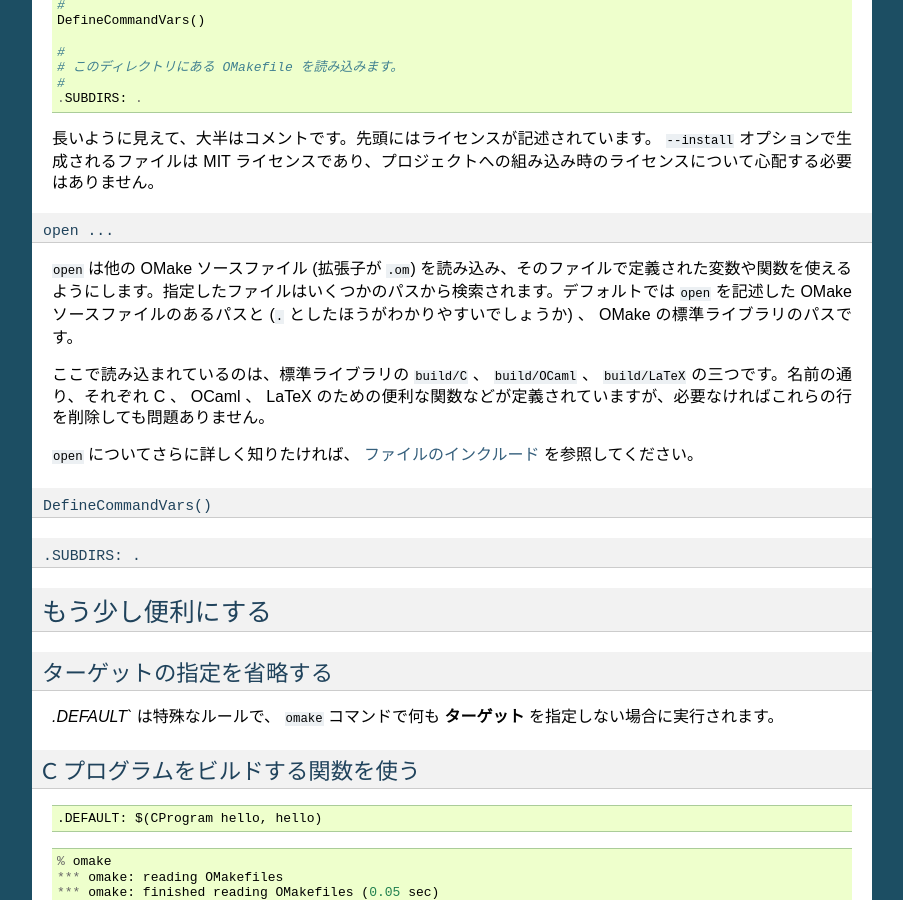
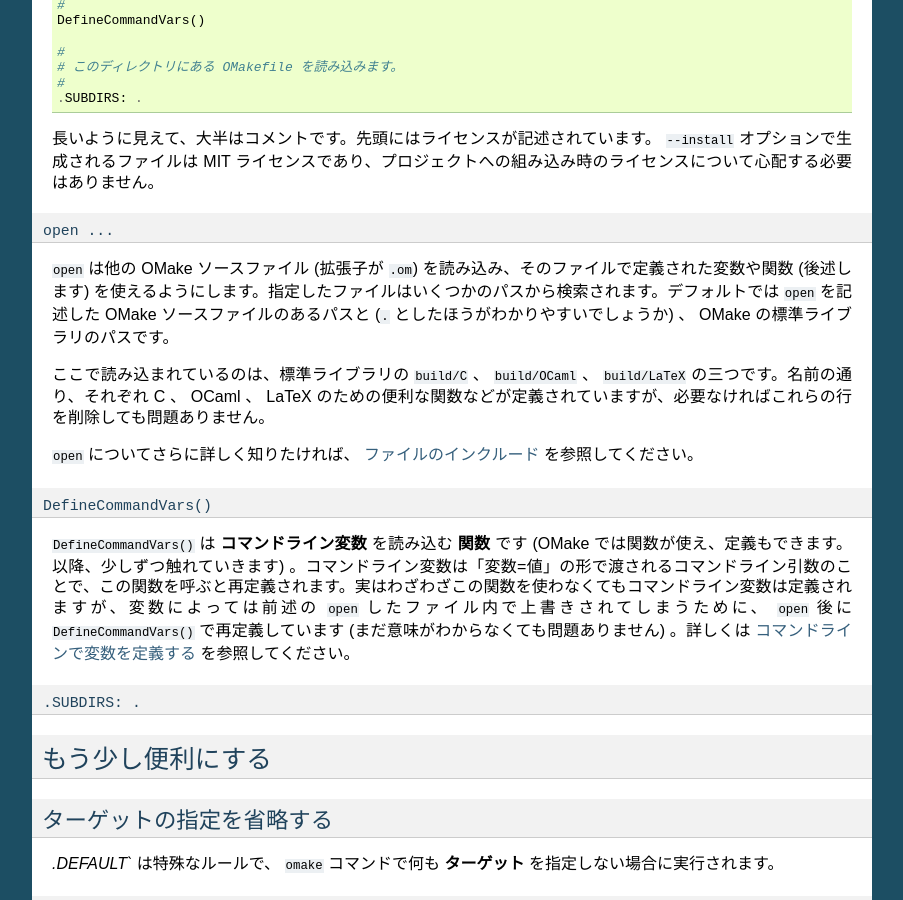
Before and after one commit to szktty/omakebook-jp, a Sphinx documentation site: the page built from source/first_step.rst, in a window 1280 px wide and 900 px high, scrolled down 5128 px. Shown: the whole window, without its empty margins (198-1101 px from the left). Built offline with Sphinx 7.4.7, drawn with Linux system fonts in a browser that asks for light colours.

Commit message:
DefineCommandVars() について記述

```diff
--- a/source/first_step.rst
+++ b/source/first_step.rst
@@ -271,17 +271,20 @@ OMake を実行してみる
 ``open ...``
 ^^^^^^^^^^^^
 
-``open`` は他の OMake ソースファイル (拡張子が ``.om``) を読み込み、そのファイルで定義された変数や関数を使えるようにします。指定したファイルはいくつかのパスから検索されます。デフォルトでは ``open`` を記述した OMake ソースファイルのあるパスと (``.`` としたほうがわかりやすいでしょうか) 、 OMake の標準ライブラリのパスです。
+``open`` は他の OMake ソースファイル (拡張子が ``.om``) を読み込み、そのファイルで定義された変数や関数 (後述します) を使えるようにします。指定したファイルはいくつかのパスから検索されます。デフォルトでは ``open`` を記述した OMake ソースファイルのあるパスと (``.`` としたほうがわかりやすいでしょうか) 、 OMake の標準ライブラリのパスです。
 
 ここで読み込まれているのは、標準ライブラリの ``build/C`` 、 ``build/OCaml`` 、 ``build/LaTeX`` の三つです。名前の通り、それぞれ C 、 OCaml 、 LaTeX のための便利な関数などが定義されていますが、必要なければこれらの行を削除しても問題ありません。
 
 ``open`` についてさらに詳しく知りたければ、 :ref:`ファイルのインクルード <IncludingFiles>` を参照してください。
 
 
-.. index:: DefineCommandVars()
+.. index:: DefineCommandVars(), コマンドライン変数
 
 ``DefineCommandVars()``
 ^^^^^^^^^^^^^^^^^^^^^^^
+
+``DefineCommandVars()`` は **コマンドライン変数** を読み込む **関数** です (OMake では関数が使え、定義もできます。以降、少しずつ触れていきます) 。コマンドライン変数は「変数=値」の形で渡されるコマンドライン引数のことで、この関数を呼ぶと再定義されます。実はわざわざこの関数を使わなくてもコマンドライン変数は定義されますが、変数によっては前述の ``open`` したファイル内で上書きされてしまうために、 ``open`` 後に ``DefineCommandVars()`` で再定義しています (まだ意味がわからなくても問題ありません) 。詳しくは :ref:`コマンドラインで変数を定義する <DefineCommandVars>` を参照してください。
+
 
 ``.SUBDIRS: .``
 ^^^^^^^^^^^^^^^
--- a/source/programming.rst
+++ b/source/programming.rst
@@ -259,6 +259,8 @@ exit
    single: DefineCommandVars()
    pair: 変数定義; コマンドライン
 
+.. _DefineCommandVars:
+
 コマンドラインで変数を定義する
 ------------------------------
 
```
